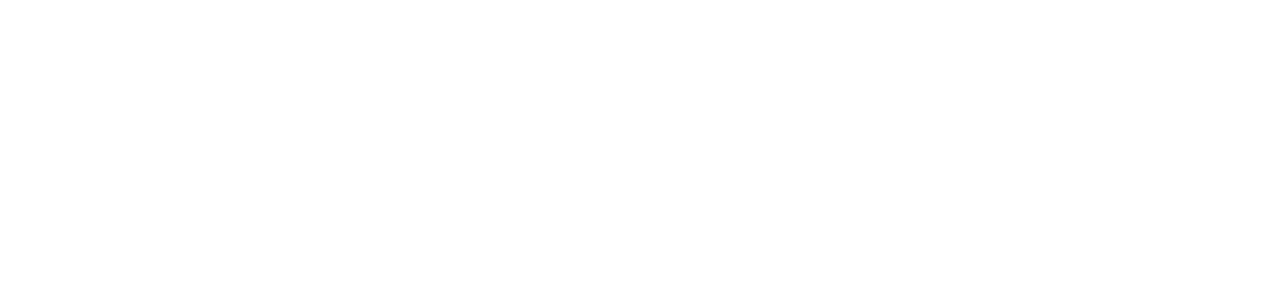
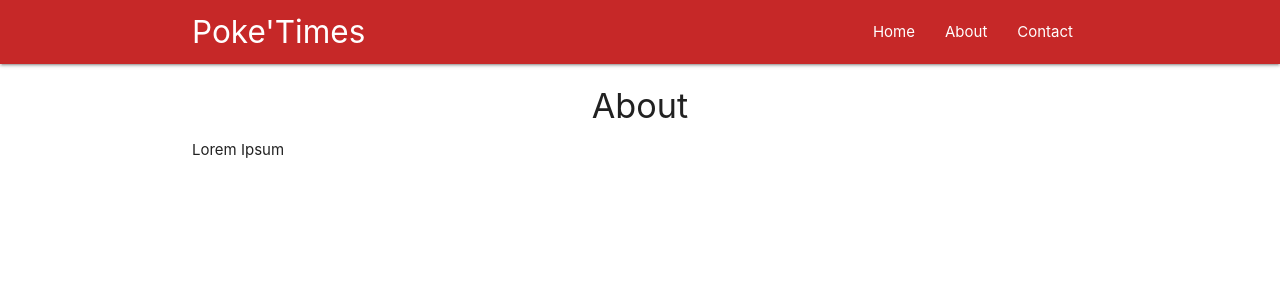
Before and after one commit to SBolsec/React-01, a React (Create React App) app in the folder 06-react-router/: page /about in a window 1280 px wide. Shown: the top 300 px of the page. Built offline with nearby package versions, Linux system fonts and the light colour scheme.

Commit message:
created simple templates

```diff
--- a/06-react-router/package.json
+++ b/06-react-router/package.json
@@ -8,6 +8,7 @@
     "@testing-library/user-event": "^12.7.0",
     "react": "^17.0.1",
     "react-dom": "^17.0.1",
+    "react-router-dom": "^5.2.0",
     "react-scripts": "4.0.2",
     "web-vitals": "^1.1.0"
   },
--- a/06-react-router/src/App.js
+++ b/06-react-router/src/App.js
@@ -1,9 +1,22 @@
-function App() {
-  return (
-    <div className="App">
-
-    </div>
-  );
+import React from 'react';
+import Navbar from './components/Navbar';
+import { BrowserRouter, Route } from 'react-router-dom';
+import Home from './components/Home';
+import About from './components/About';
+import Contact from './components/Contact';
+class App extends React.Component {
+  render() {
+    return (
+      <BrowserRouter>
+        <div className="App">
+          <Navbar />
+            <Route exact path='/' component={Home} />
+            <Route path='/about' component={About} />
+            <Route path='/contact' component={Contact} />
+        </div>
+      </BrowserRouter>
+    );
+  }
 }
 
 export default App;
--- /dev/null
+++ b/06-react-router/src/components/About.js
@@ -0,0 +1,12 @@
+import React from 'react';
+
+const About = () => {
+    return (
+        <div className="container">
+            <h4 className="center">About</h4>
+            <p>Lorem Ipsum</p>
+        </div>
+    );
+}
+
+export default About;
--- /dev/null
+++ b/06-react-router/src/components/Contact.js
@@ -0,0 +1,12 @@
+import React from 'react';
+
+const Contact = () => {
+    return (
+        <div className="container">
+            <h4 className="center">Contact</h4>
+            <p>Lorem Ipsum</p>
+        </div>
+    );
+}
+
+export default Contact;
--- /dev/null
+++ b/06-react-router/src/components/Home.js
@@ -0,0 +1,12 @@
+import React from 'react';
+
+const Home = () => {
+    return (
+        <div className="container">
+            <h4 className="center">Home</h4>
+            <p>Lorem Ipsum</p>
+        </div>
+    );
+}
+
+export default Home;
--- /dev/null
+++ b/06-react-router/src/components/Navbar.js
@@ -0,0 +1,18 @@
+import React from 'react';
+
+const Navbar = () => {
+    return (
+        <nav className="nav-wrapper red darken-3">
+            <div className="container">
+                <a className="brand-logo left">Poke'Times</a>
+                <ul className="right">
+                    <li><a href="/">Home</a></li>
+                    <li><a href="/about">About</a></li>
+                    <li><a href="/contact">Contact</a></li>
+                </ul>
+            </div>
+        </nav>
+    )
+}
+
+export default Navbar;
```
Also changed, not shown: 1 other file (tests, documents, lock files or other folders).
